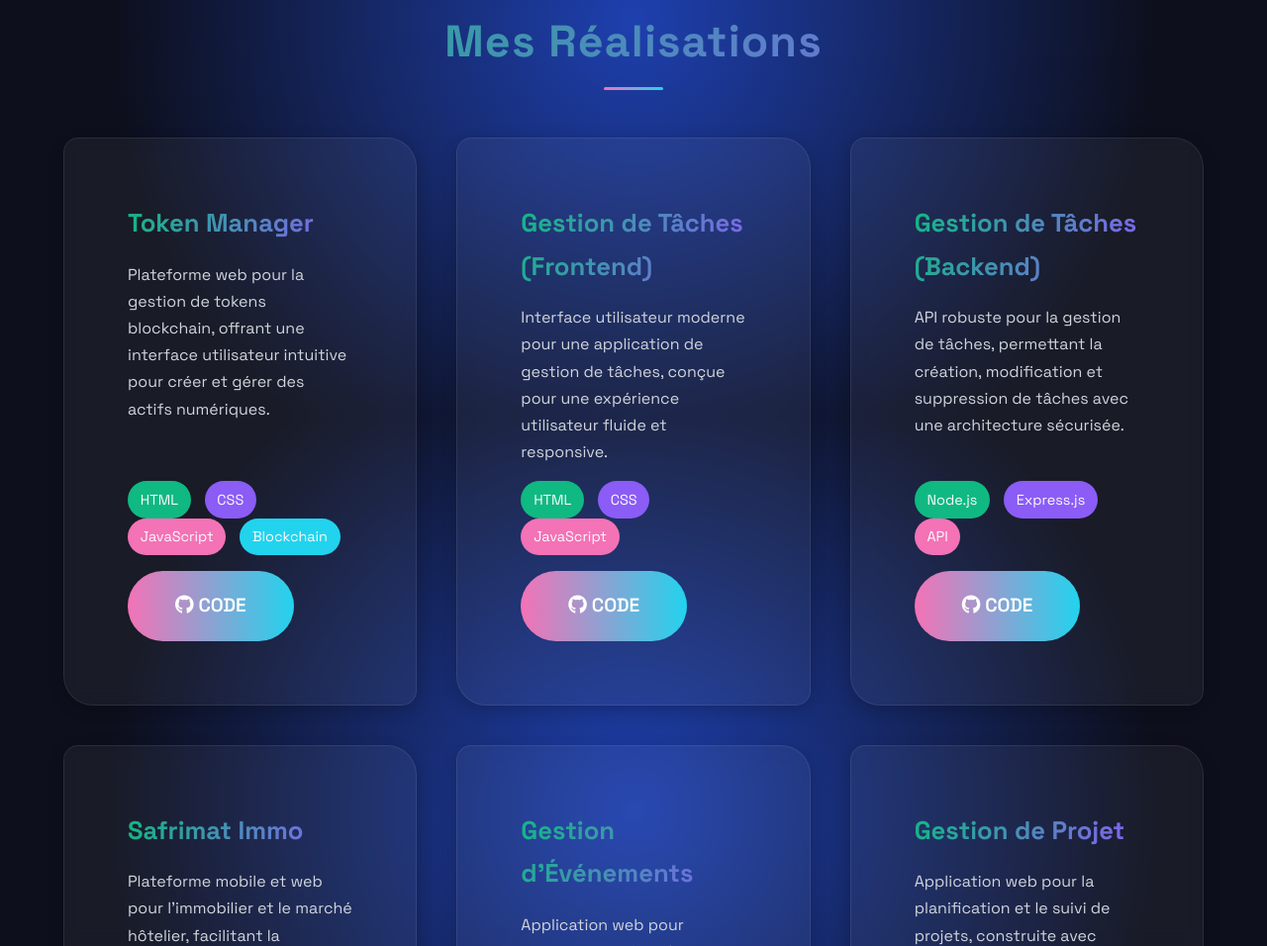
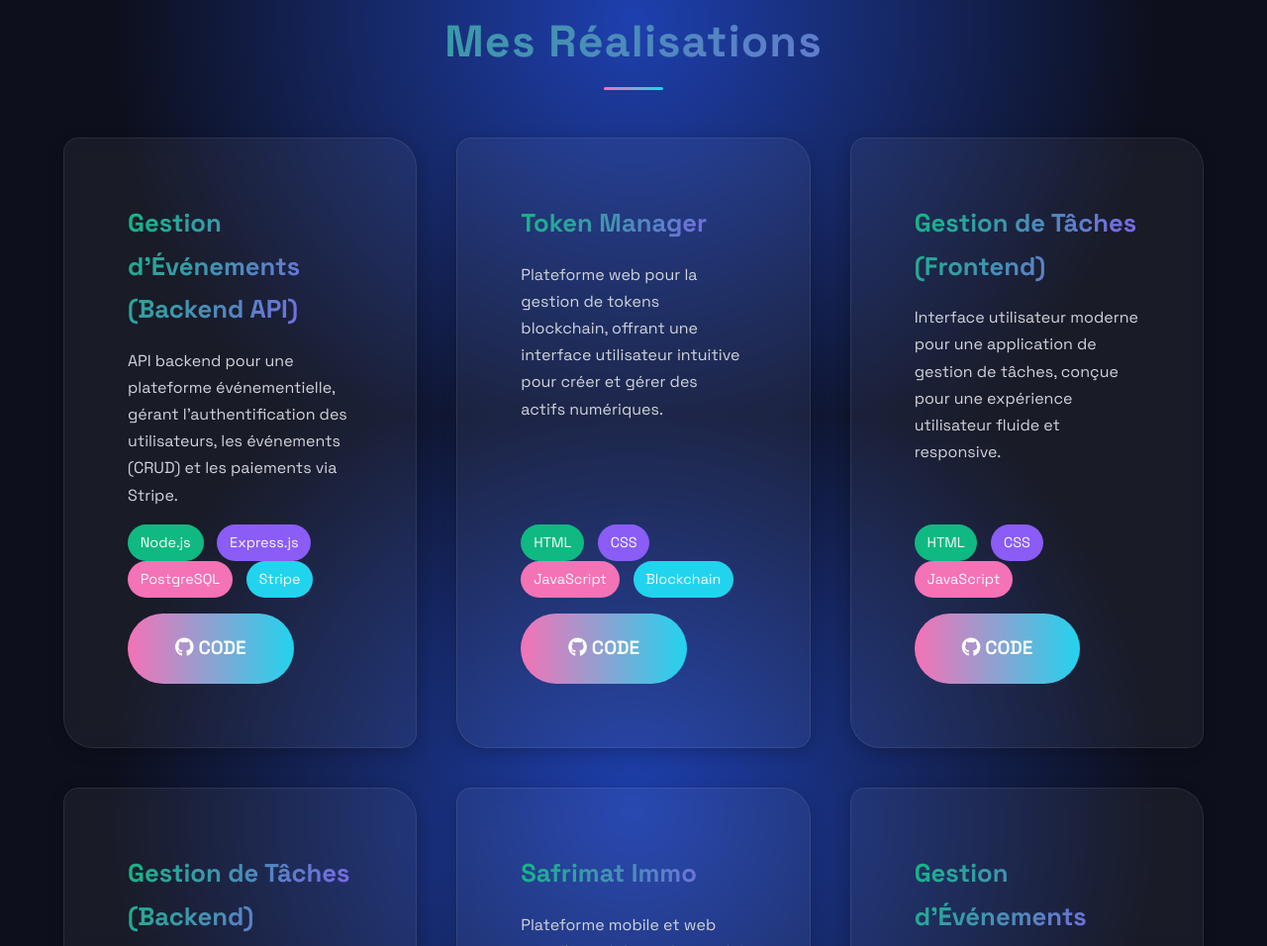
Before and after one commit to adama-traore-github/portfolio_de_adama_traore, a website: page index.html in a window 1280 px wide. Shown: the part 2780-3736 px from the top of the page at 99% size. Drawn offline with Linux system fonts and the light colour scheme.

Commit message:
feat: update portfolio with Node.js event management backend project

```diff
--- a/index.html
+++ b/index.html
@@ -115,6 +115,25 @@
         <section id="realisations" class="fade-in">
             <h2>Mes Réalisations</h2>
             <div class="projects-container">
+
+
+                <div class="project-card card">
+                    <div class="project-info">
+                        <h3>Gestion d'Événements (Backend API)</h3>
+                        <p>API backend pour une plateforme événementielle, gérant l'authentification des utilisateurs, les événements (CRUD) et les paiements via Stripe.</p>
+                        <div class="project-tags">
+                            <span>Node.js</span>
+                            <span>Express.js</span>
+                            <span>PostgreSQL</span>
+                            <span>Stripe</span>
+                        </div>
+                        <div class="project-links">
+                            <a href="https://github.com/adama-traore-github/_site_d_evenement_backend_nodes_js" target="_blank" class="btn"><i class="fab fa-github"></i> Code</a>
+                        </div>
+                    </div>
+                </div>
+
+
                 <div class="project-card card">
                     <div class="project-info">
                         <h3>Token Manager</h3>
```
